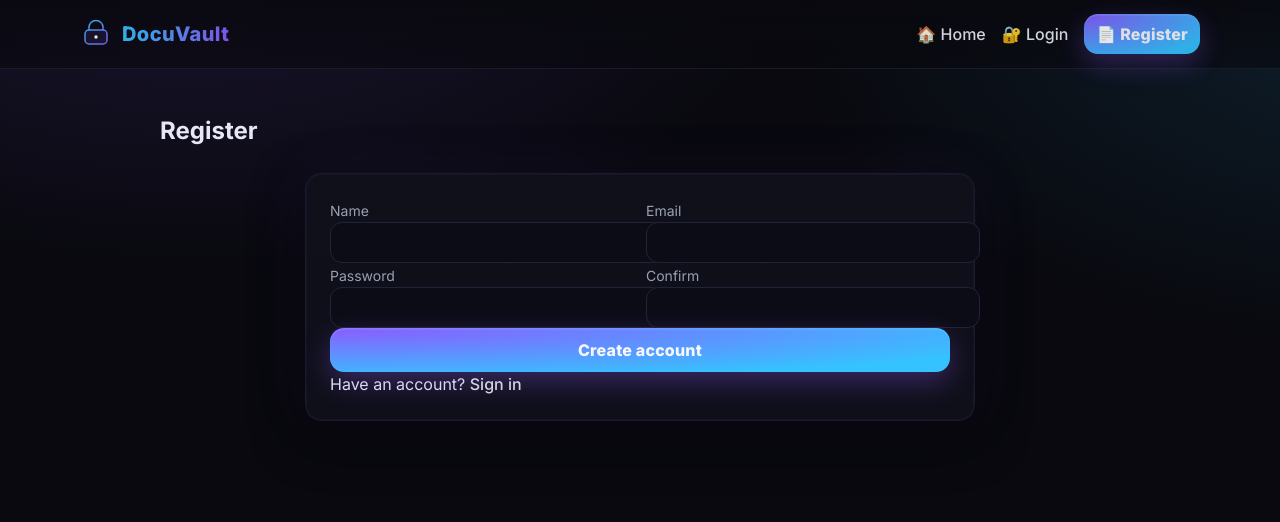
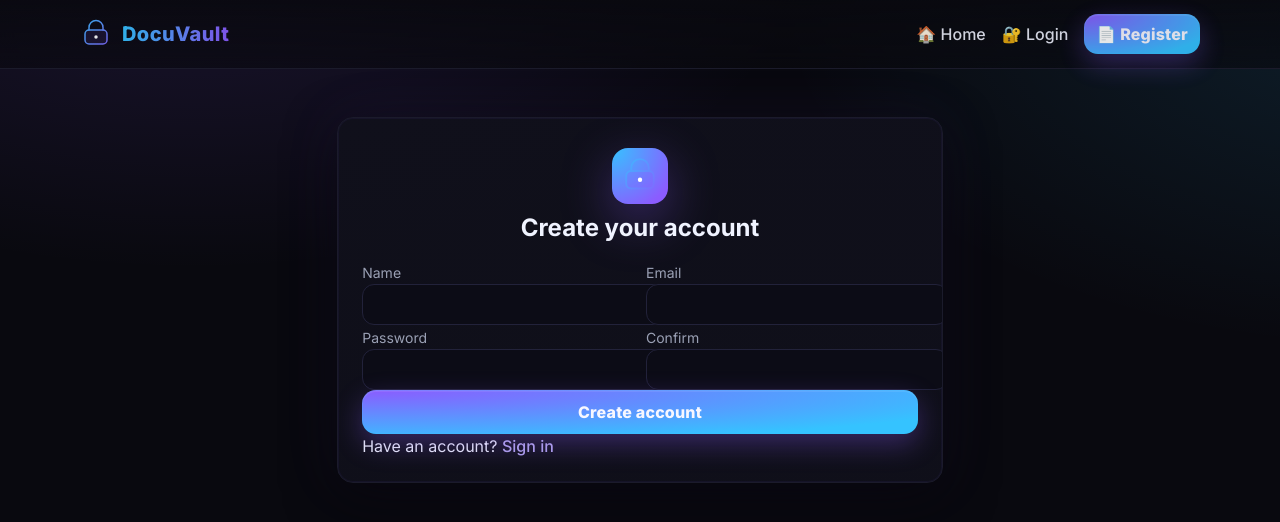
Before and after one commit to bastingg05/DocVault-1, a React (Vite) app in the folder frontend_react/: page /register in a window 1280 px wide. Shown: the top 522 px of the page. Built offline with nearby package versions, Linux system fonts and the light colour scheme; no server answers.

Commit message:
feat(auth): violet themed login/register with emblem and styles

```diff
--- a/frontend_react/src/index.css
+++ b/frontend_react/src/index.css
@@ -65,6 +65,13 @@ h3 { margin: 8px 0 6px; }
 .title-underline { position: relative; display:inline-block; }
 .title-underline::after { content:""; position:absolute; left:0; right:0; bottom:-6px; height:3px; border-radius:2px; background: linear-gradient(90deg, var(--accent), var(--primary)); box-shadow: 0 6px 20px rgba(139,92,255,.35); }
 
+/* Auth forms */
+.auth-card { position: relative; overflow: hidden; }
+.auth-emblem { width:56px; height:56px; display:grid; place-items:center; border-radius:16px; margin: 6px auto 6px; background: radial-gradient(120% 120% at 0% 0%, var(--accent), var(--primary)); box-shadow: 0 16px 50px rgba(139,92,255,.35); }
+.auth-title { text-align:center; margin: 6px 0 14px; color: var(--heading); }
+.link-violet { color: #b9a7ff; }
+.link-violet:hover { color: #d1c6ff; }
+
 h1 {
   font-size: 3.2em;
   line-height: 1.1;
--- a/frontend_react/src/pages/Login.jsx
+++ b/frontend_react/src/pages/Login.jsx
@@ -21,9 +21,22 @@ export default function Login(){
   }
 
   return (
-    <div className="container">
-      <h2>Login</h2>
-      <form onSubmit={onSubmit} className="panel" style={{maxWidth:520}}>
+    <div className="container" style={{display:'grid', placeItems:'center'}}>
+      <form onSubmit={onSubmit} className="panel auth-card" style={{maxWidth:520}}>
+        <div className="auth-emblem">
+          <svg width="40" height="40" viewBox="0 0 64 64" fill="none" xmlns="http://www.w3.org/2000/svg">
+            <defs>
+              <linearGradient id="authG" x1="0" y1="0" x2="64" y2="64" gradientUnits="userSpaceOnUse">
+                <stop stopColor="#35c3ff"/>
+                <stop offset="1" stopColor="#8b5cff"/>
+              </linearGradient>
+            </defs>
+            <rect x="10" y="24" width="44" height="28" rx="8" stroke="url(#authG)" strokeWidth="3" fill="rgba(139,92,255,0.18)"/>
+            <path d="M18 24v-5a14 14 0 0 1 28 0v5" stroke="url(#authG)" strokeWidth="3" strokeLinecap="round" strokeLinejoin="round"/>
+            <circle cx="32" cy="38" r="3.5" fill="#fff"/>
+          </svg>
+        </div>
+        <h2 className="auth-title">Welcome back</h2>
         <div className="row">
           <label>Email</label>
           <input value={email} onChange={e=>setEmail(e.target.value)} type="email" required />
@@ -34,7 +47,7 @@ export default function Login(){
         </div>
         <div className="row"><button className="btn">Sign in</button></div>
         <div className="help">{msg}</div>
-        <div className="help">No account? <Link to="/register">Create one</Link></div>
+        <div className="help">No account? <Link className="link-violet" to="/register">Create one</Link></div>
       </form>
     </div>
   )
--- a/frontend_react/src/pages/Register.jsx
+++ b/frontend_react/src/pages/Register.jsx
@@ -24,9 +24,22 @@ export default function Register(){
   }
 
   return (
-    <div className="container">
-      <h2>Register</h2>
-      <form onSubmit={onSubmit} className="panel" style={{maxWidth:620}}>
+    <div className="container" style={{display:'grid', placeItems:'center'}}>
+      <form onSubmit={onSubmit} className="panel auth-card" style={{maxWidth:620}}>
+        <div className="auth-emblem">
+          <svg width="40" height="40" viewBox="0 0 64 64" fill="none" xmlns="http://www.w3.org/2000/svg">
+            <defs>
+              <linearGradient id="authRG" x1="0" y1="0" x2="64" y2="64" gradientUnits="userSpaceOnUse">
+                <stop stopColor="#35c3ff"/>
+                <stop offset="1" stopColor="#8b5cff"/>
+              </linearGradient>
+            </defs>
+            <rect x="10" y="24" width="44" height="28" rx="8" stroke="url(#authRG)" strokeWidth="3" fill="rgba(139,92,255,0.18)"/>
+            <path d="M18 24v-5a14 14 0 0 1 28 0v5" stroke="url(#authRG)" strokeWidth="3" strokeLinecap="round" strokeLinejoin="round"/>
+            <circle cx="32" cy="38" r="3.5" fill="#fff"/>
+          </svg>
+        </div>
+        <h2 className="auth-title">Create your account</h2>
         <div className="row inline">
           <div>
             <label>Name</label>
@@ -49,7 +62,7 @@ export default function Register(){
         </div>
         <div className="row"><button className="btn">Create account</button></div>
         <div className="help">{msg}</div>
-        <div className="help">Have an account? <Link to="/login">Sign in</Link></div>
+        <div className="help">Have an account? <Link className="link-violet" to="/login">Sign in</Link></div>
       </form>
     </div>
   )
```
